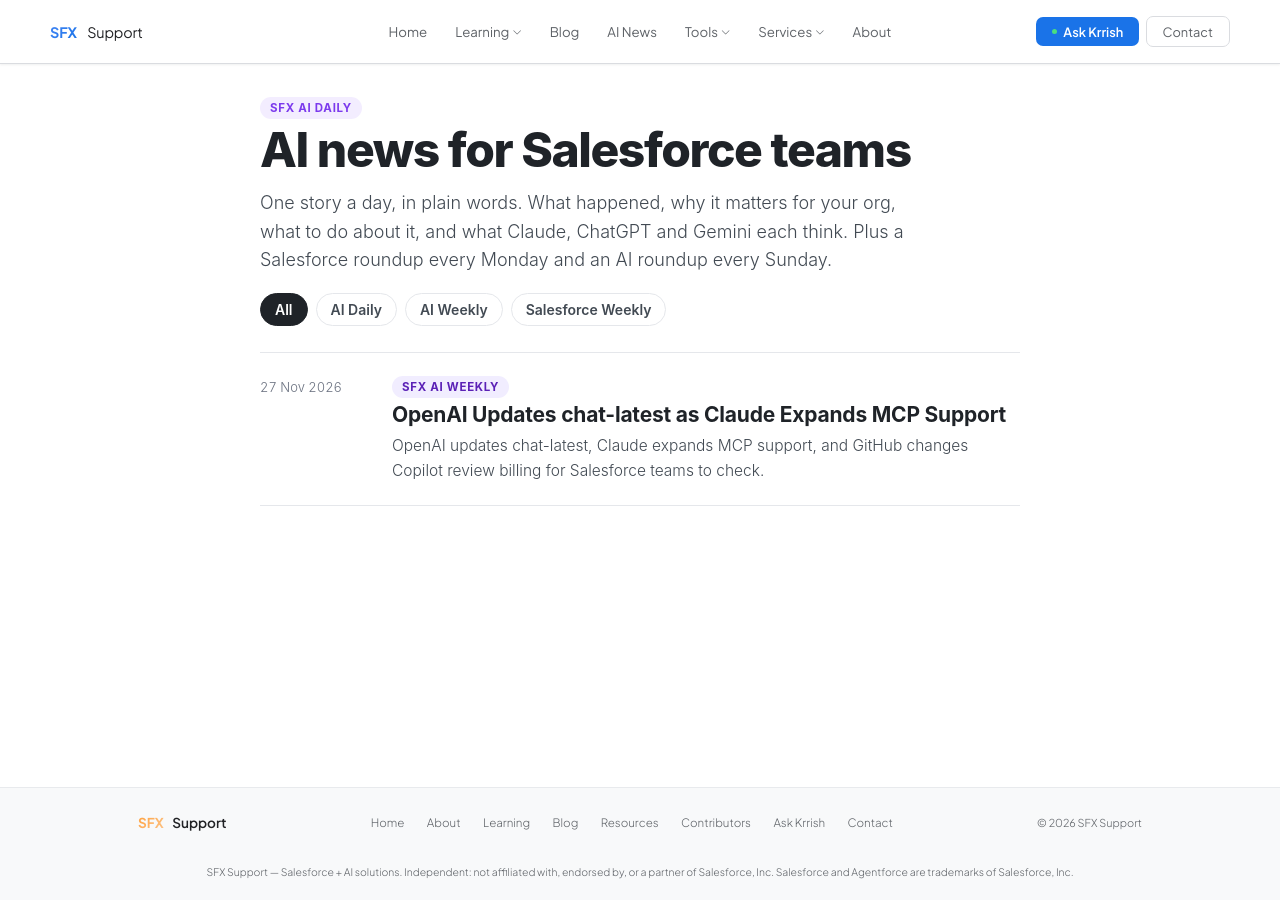
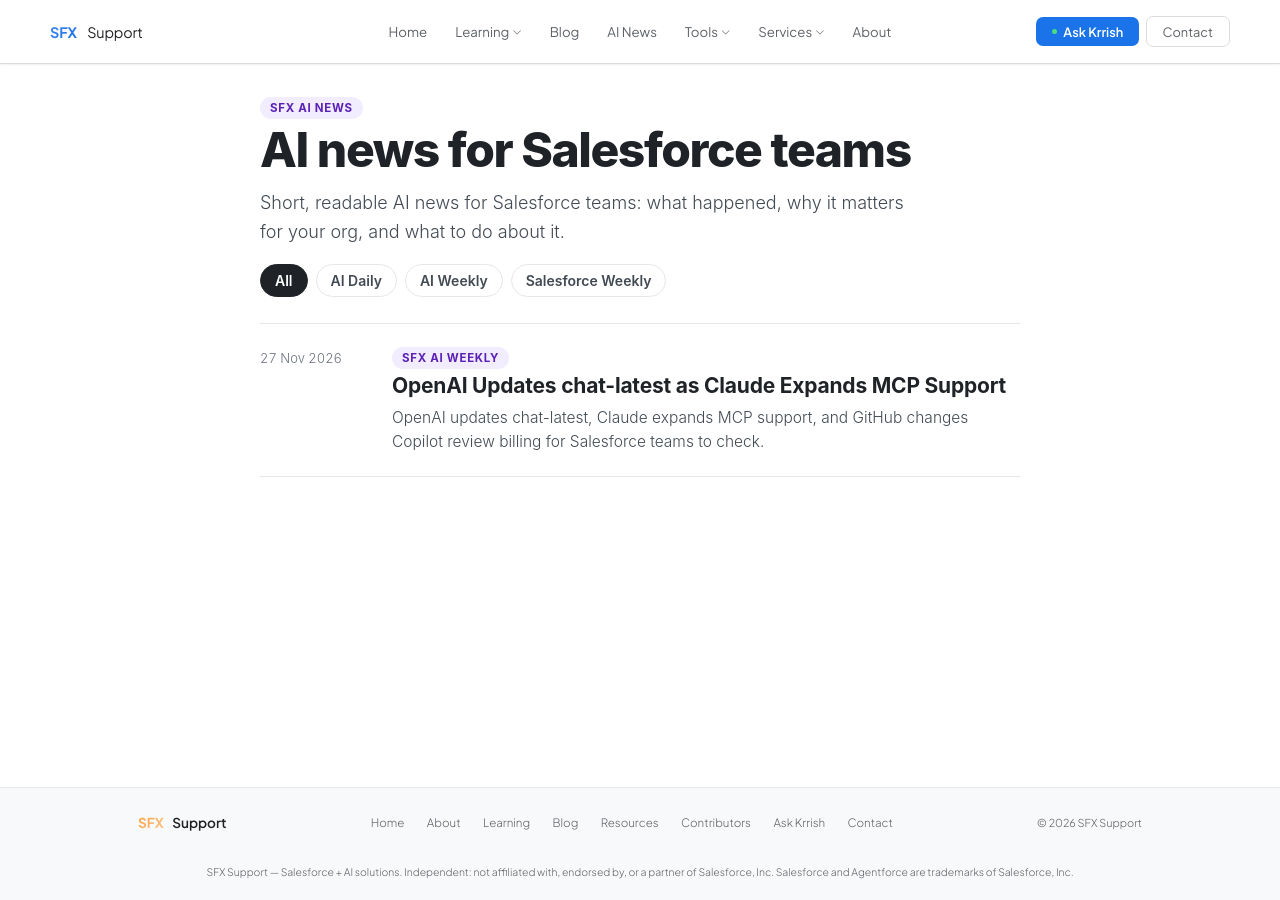
Before and after one commit to sfxsupport/main, a Jekyll site: the page built from news/index.html, in a window 1280 px wide. Built offline with Jekyll 4.4.1, drawn with Linux system fonts in a browser that asks for light colours.

Commit message:
AI News: fix filters, card regex, honest copy and byline, plain redirect, MCP client wording
Co-Authored-By: Claude Opus 5.5 <noreply@anthropic.com>
Claude-Session: https://claude.ai/code/session_01SGAvG56sbdUa8ZuE1eP29E

```diff
--- a/_layouts/news-post.html
+++ b/_layouts/news-post.html
@@ -51,7 +51,7 @@ layout: default
         <a href="/blog/"><i class="bi bi-journal-code"></i> Solution guides</a>
         <a href="/services/"><i class="bi bi-briefcase"></i> Get it built in your org</a>
       </div>
-      {% if page.author_name %}<p class="nl-byline">Edited by {% if page.author_url %}<a href="{{ page.author_url }}" rel="author">{{ page.author_name }}</a>{% else %}{{ page.author_name }}{% endif %} · researched and drafted with AI, checked by two AI reviewers against the primary sources.</p>{% endif %}
+      {% if page.author_name %}<p class="nl-byline">Published by {% if page.author_url %}<a href="{{ page.author_url }}" rel="author">{{ page.author_name }}</a>{% else %}{{ page.author_name }}{% endif %} · researched and drafted with AI assistance{% if page.review_note %} · {{ page.review_note }}{% endif %}.</p>{% endif %}
     </footer>
   </article>
 </div>
@@ -65,7 +65,7 @@ document.addEventListener('DOMContentLoaded', function () {
   u(); addEventListener('scroll', u, { passive: true }); addEventListener('resize', u);
   // AI takes: style each model's block as a card
   document.querySelectorAll('.nl-body h3').forEach(function (h) {
-    var m = /^(Claude|ChatGPT|Gemini)\b/.exec(h.textContent.trim()); if (!m) return;
+    var m = /^(Claude|ChatGPT|Gemini)(\s|$)/.exec(h.textContent.trim()); if (!m) return;
     var q = h.nextElementSibling; if (!q || q.tagName !== 'BLOCKQUOTE') return;
     var card = document.createElement('div'); card.className = 'nl-take nl-take-' + m[1].toLowerCase();
     h.parentNode.insertBefore(card, h); card.appendChild(h); card.appendChild(q);
--- a/assets/css/news.css
+++ b/assets/css/news.css
@@ -77,6 +77,7 @@ body.blog-light-theme .fdis { margin:0; background:#f8f9fa; }
 .nl-filters button[aria-pressed="true"] { background: var(--nl-ink); color: #fff; border-color: var(--nl-ink); }
 .nl-list { display: grid; gap: 0; border-top: 1px solid var(--nl-line); }
 .nl-item { display: grid; grid-template-columns: 112px 1fr; gap: 6px 20px; padding: 22px 0; border-bottom: 1px solid var(--nl-line); text-decoration: none; color: inherit; }
+.nl-item[hidden] { display: none; }
 .nl-item:hover h2 { color: var(--nl-blue); }
 .nl-item-date { font-size: 13px; color: var(--nl-muted); padding-top: 4px; font-variant-numeric: tabular-nums; }
 .nl-item h2 { font: 750 21px/1.3 Inter, system-ui, sans-serif; margin: 6px 0 6px; letter-spacing: -.01em; }
--- a/blog/ai-news-weekly-2026-11-27/index.html
+++ b/blog/ai-news-weekly-2026-11-27/index.html
@@ -4,6 +4,5 @@ sitemap: false
 ---
 <!doctype html><html lang="en"><head><meta charset="utf-8"><title>Moved: SFX AI Weekly, 27 November 2026</title>
 <link rel="canonical" href="https://sfxsupport.com/news/ai-weekly-2026-11-27/">
-<meta name="robots" content="noindex">
 <meta http-equiv="refresh" content="0; url=/news/ai-weekly-2026-11-27/"></head>
 <body><p>This issue moved to <a href="/news/ai-weekly-2026-11-27/">sfxsupport.com/news/ai-weekly-2026-11-27/</a>.</p></body></html>
--- a/news/index.html
+++ b/news/index.html
@@ -11,9 +11,10 @@ extra_css:
 <div class="nl-shell">
   <div class="nl-index">
     <header class="nl-index-head">
-      <span class="nl-series daily">SFX AI Daily</span>
+      <span class="nl-series weekly">SFX AI News</span>
       <h1>AI news for Salesforce teams</h1>
-      <p>One story a day, in plain words. What happened, why it matters for your org, what to do about it, and what Claude, ChatGPT and Gemini each think. Plus a Salesforce roundup every Monday and an AI roundup every Sunday.</p>
+      {% assign daily_count = issues | where_exp: "p", "p.series contains 'Daily'" | size %}
+      <p>Short, readable AI news for Salesforce teams: what happened, why it matters for your org, and what to do about it.{% if daily_count > 0 %} Daily issues end with a five-line reaction from Claude, ChatGPT and Gemini.{% endif %}</p>
     </header>
 
     <div class="nl-filters" role="group" aria-label="Filter issues">
```
Also changed, not shown: _posts/2026-11-27-ai-news-weekly-2026-11-27.md (+1 -1 lines).
